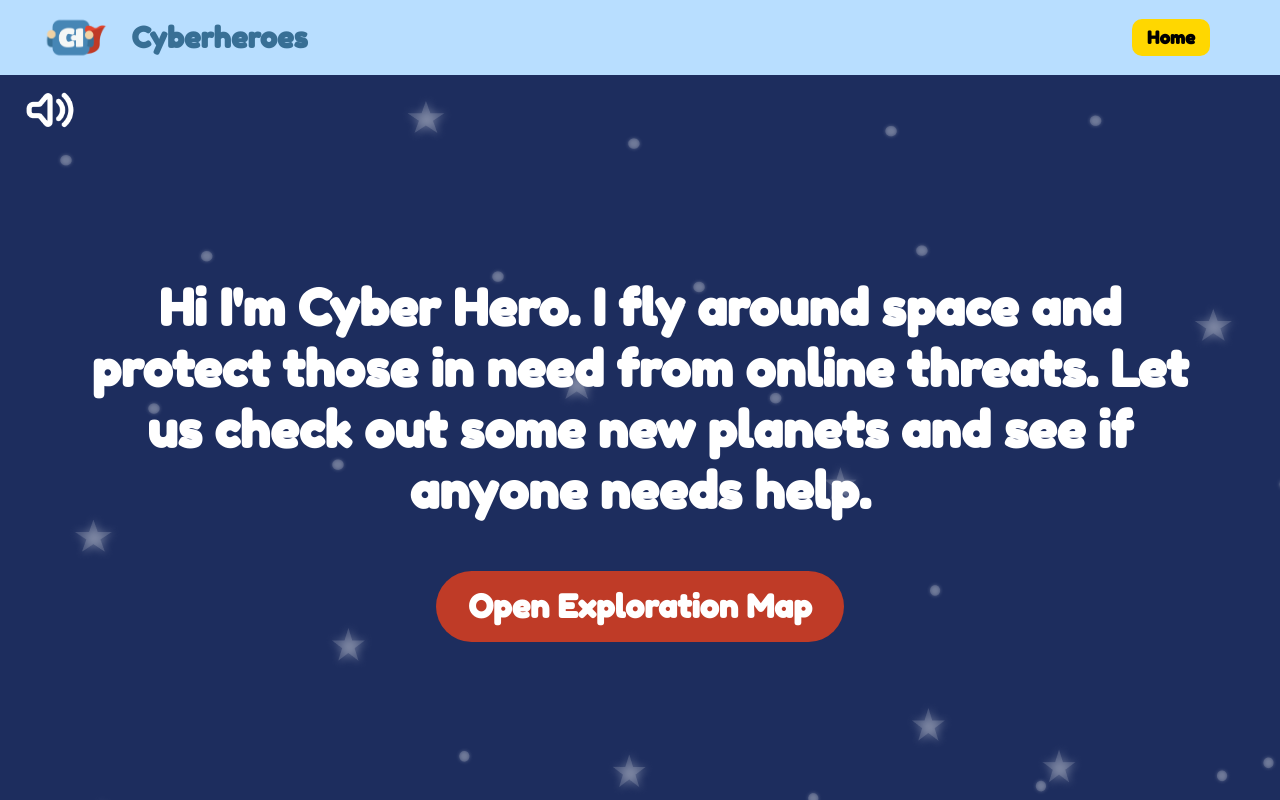
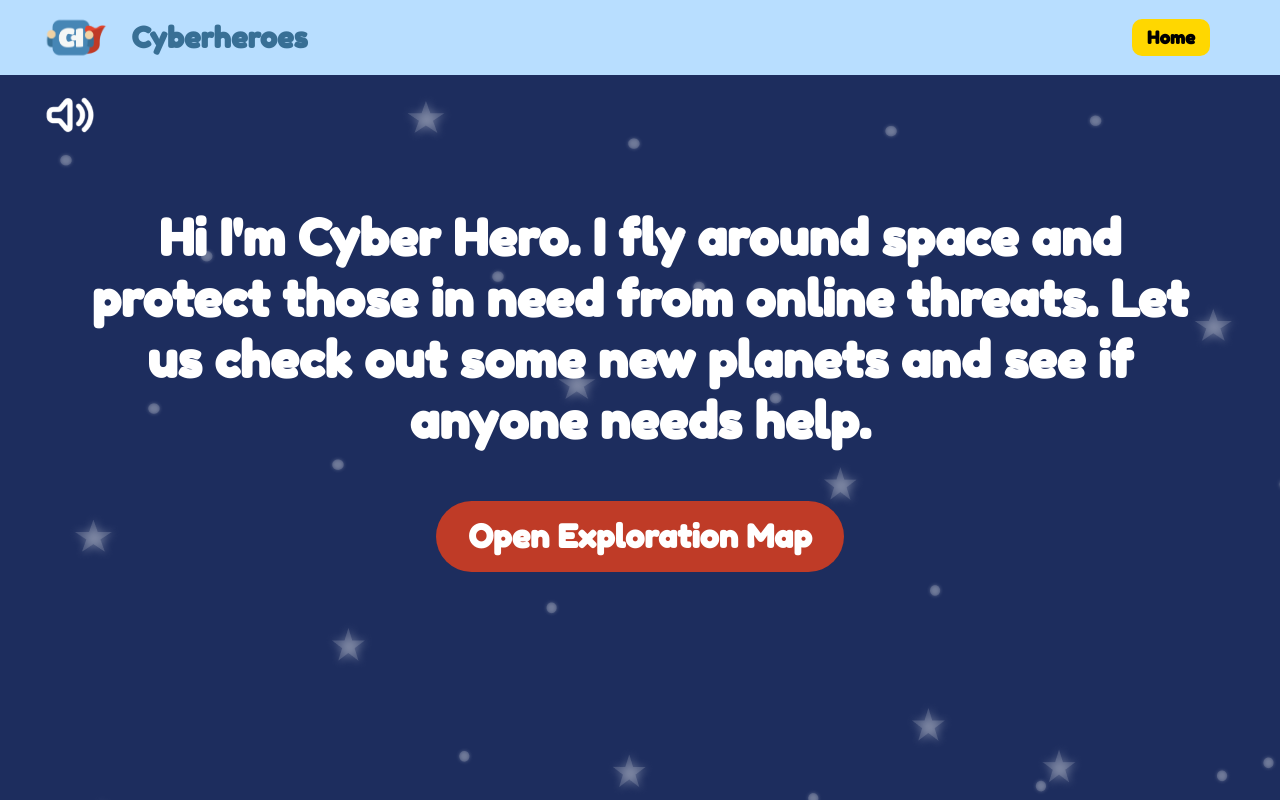
Before and after one commit to virurep/cyberheroes, a React (Create React App) app in the folder cyberheroes/: page /intro in a window 1280 px wide. Built offline with nearby package versions, Linux system fonts and the light colour scheme.

Commit message:
made changes to the text reader button, to fix the css on all pages

```diff
--- a/cyberheroes/src/components/TextReader.js
+++ b/cyberheroes/src/components/TextReader.js
@@ -62,6 +62,7 @@ const TextReader = () => {
     };
 
     return (
+        <div style={{ position: 'absolute', top: '80px', left: '20px', zIndex: 1000 }}>
             <div className="text-reader-controls">
                 <button className="text-reader-btn speaker-btn" onClick={handleTextReader}>
                     <img src={speaker} alt="Speaker" className="speaker-icon" />
@@ -82,6 +83,7 @@ const TextReader = () => {
                     </button>
                 )}
             </div>
+        </div>
     );
 }
 
```
Lines whose indentation alone changed are shown as unchanged.
